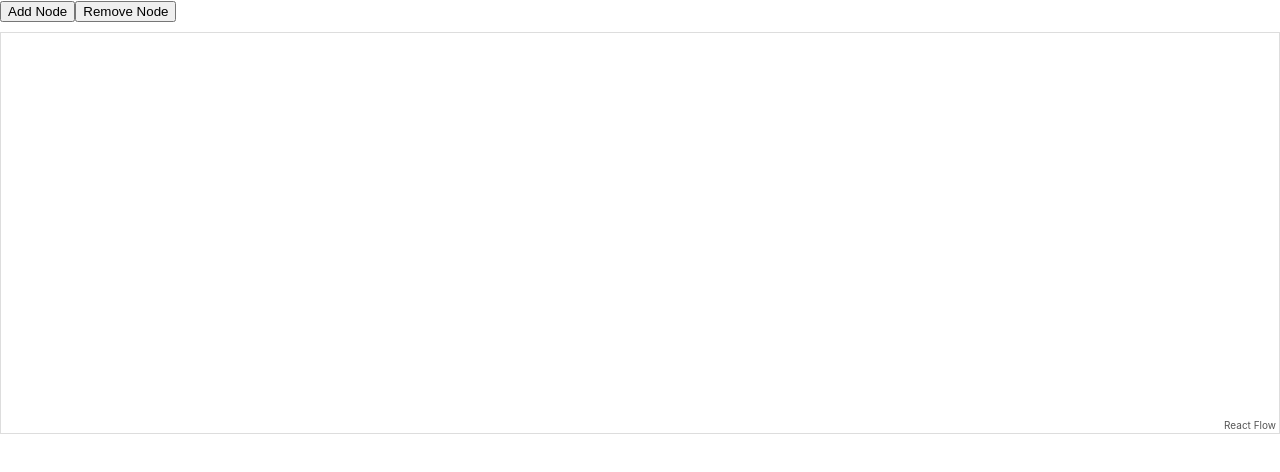
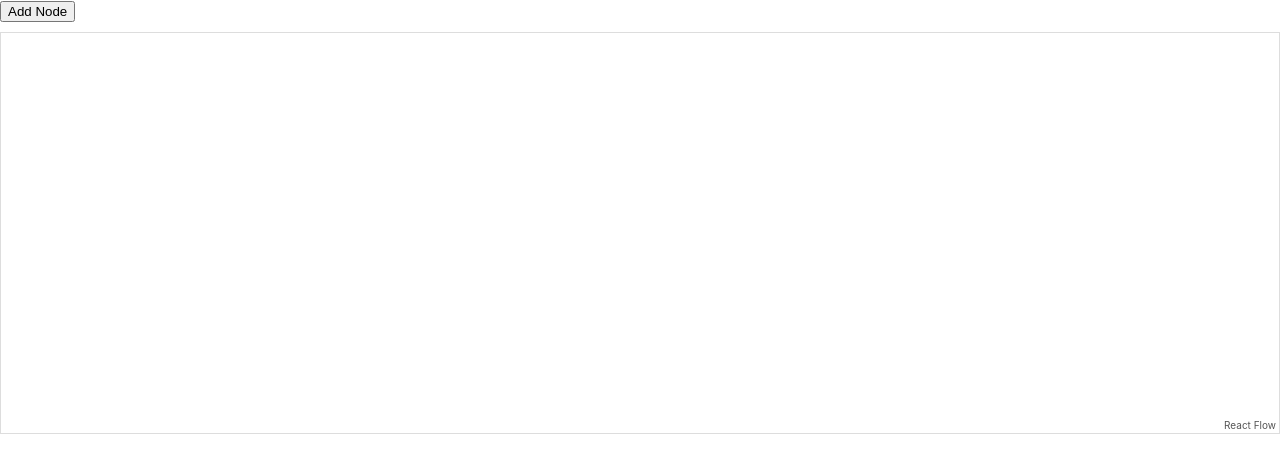
Before and after one commit to ranjankumar9/super_vision, a React (Create React App) app: page / in a window 1280 px wide. Shown: the top 472 px of the page. Built offline with nearby package versions, Linux system fonts and the light colour scheme.

Commit message:
Update App.js
Y

```diff
--- a/src/App.js
+++ b/src/App.js
@@ -1,5 +1,5 @@
 import React, { useState } from 'react';
-import ReactFlow, { addEdge, removeElements } from 'react-flow-renderer';
+import ReactFlow from 'react-flow-renderer';
 
 const NodeBetweenButtons = () => {
   const [elements, setElements] = useState([]);
@@ -17,22 +17,23 @@ const NodeBetweenButtons = () => {
     setCount((prevCount) => prevCount + 1);
   };
 
-  const onRemoveButtonClick = () => {
-    setElements((prevElements) => removeElements(elements, prevElements));
+  const onElementsRemove = (elementsToRemove) => {
+    setElements((prevElements) =>
+      prevElements.filter((element) => !elementsToRemove.includes(element))
+    );
   };
 
   const onConnect = (params) => {
-    setElements((prevElements) => addEdge(params, prevElements));
+    setElements((prevElements) => [...prevElements, params]);
   };
 
   return (
     <div>
       <div style={{ marginBottom: '10px' }}>
         <button onClick={onAddButtonClick}>Add Node</button>
-        <button onClick={onRemoveButtonClick}>Remove Node</button>
       </div>
       <div style={{ height: '400px', border: '1px solid #ddd' }}>
-        <ReactFlow elements={elements} onConnect={onConnect} />
+        <ReactFlow elements={elements} onElementsRemove={onElementsRemove} onConnect={onConnect} />
       </div>
     </div>
   );
```
